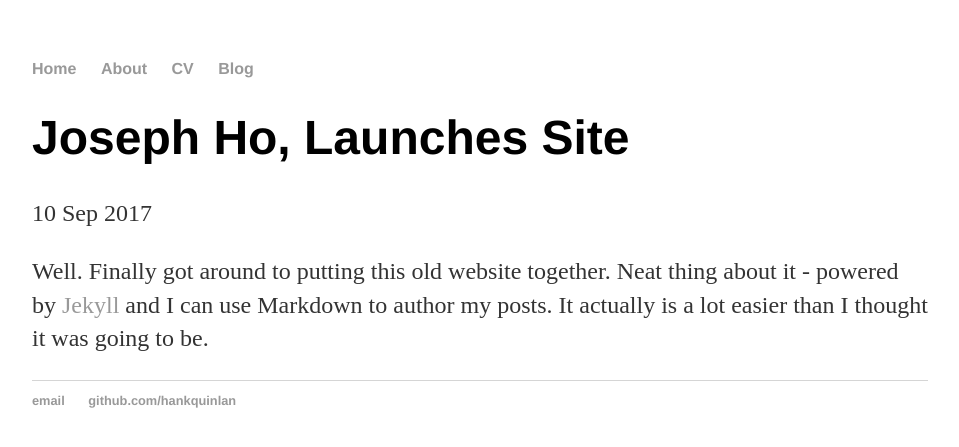
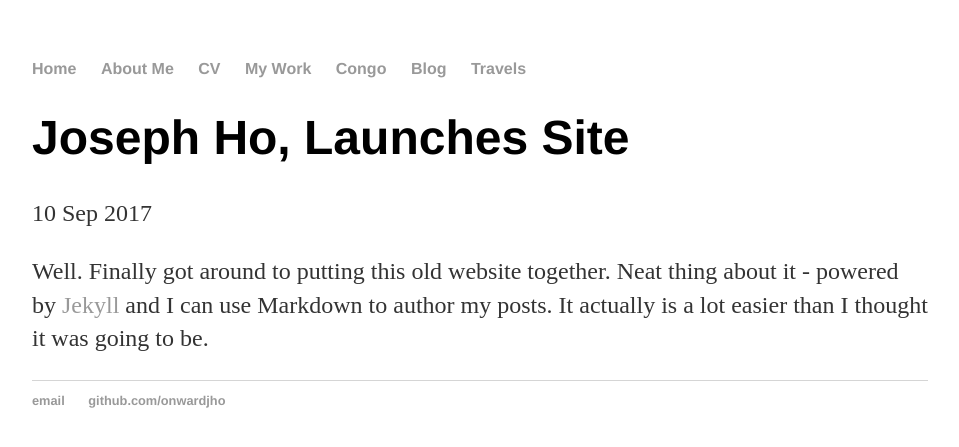
Before and after one commit to onwardjho/onwardjho.github.io, a Jekyll site: the page built from _posts/2017-09-10-onwardjho-site-launched.md, in a window 1280 px wide. Shown: the top 447 px of the page, without its empty margins (160-1119 px from the left). Built offline with Jekyll 4.4.1, drawn with Linux system fonts in a browser that asks for light colours.

Commit message:
Update default.html
Personalize

```diff
--- a/_layouts/default.html
+++ b/_layouts/default.html
@@ -9,9 +9,12 @@
 			<nav>
 	    		<ul>
 	        		<li><a href="/">Home</a></li>
-		        	<li><a href="/about">About</a></li>
+		        	<li><a href="/about">About Me</a></li>
 	        		<li><a href="/cv">CV</a></li>
+				<li><a href="/work">My Work</a></li>
+				<li><a href="/congo">Congo</a></li>
 	        		<li><a href="/blog">Blog</a></li>
+				<li><a href="/travels">Travels</a></li>
 	    		</ul>
 			</nav>
 			<div class="container">
@@ -21,8 +24,8 @@
 			</div><!-- /.container -->
 			<footer>
 	    		<ul>
-	        		<li><a href="mailto:hankquinlanhub@gmail.com">email</a></li>
-	        		<li><a href="https://github.com/hankquinlan">github.com/hankquinlan</a></li>
+	        		<li><a href="mailto:onwardjho@gmail.com">email</a></li>
+	        		<li><a href="https://github.com/onwardjho">github.com/onwardjho</a></li>
 				</ul>
 			</footer>
 		</body>
```
